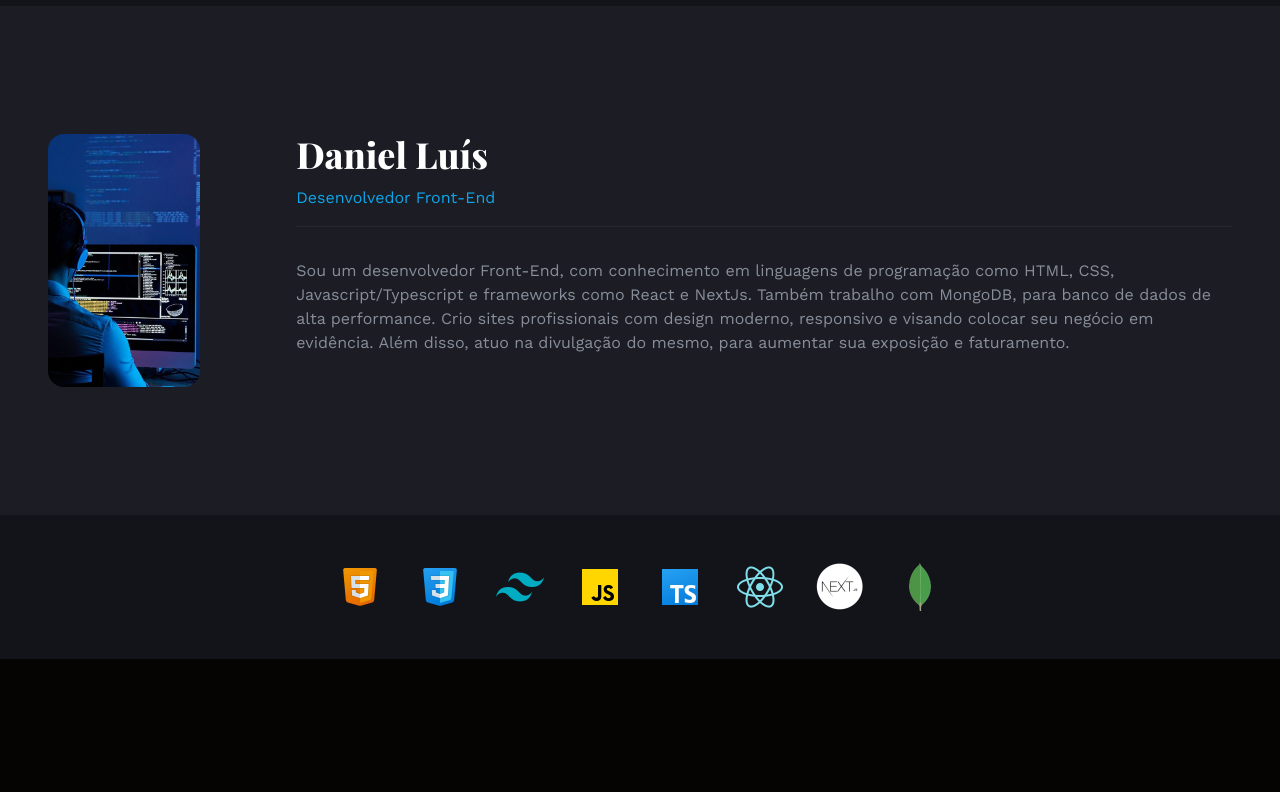
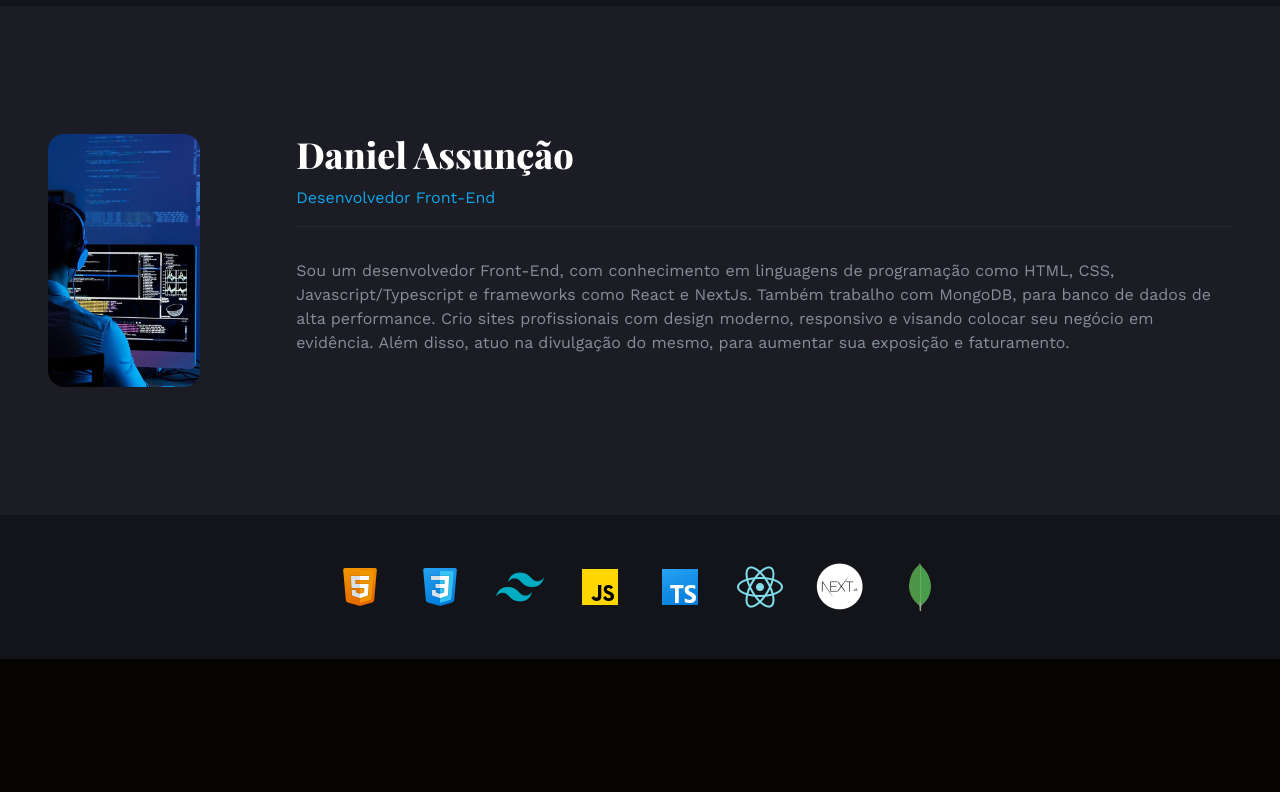
Before and after one commit to danielluis07/meuportfolio, a React (Create React App) app: page / in a window 1280 px wide. Shown: the part 820-1612 px from the top of the page. Built offline with nearby package versions, Linux system fonts and the light colour scheme; a web font is replaced by a local one.

Commit message:
Update About.jsx

```diff
--- a/src/components/About.jsx
+++ b/src/components/About.jsx
@@ -34,7 +34,7 @@ const About = () => {
                   visible: { opacity: 1, x: 0 },
                 }}>
                 <h2 className="text-3xl lg:text-4xl font-medium lg:font-extrabold mb-3">
-                  Daniel Luís
+                  Daniel Assunção
                 </h2>
                 <p className="mb-4 text-sky-500">Desenvolvedor Front-End</p>
                 <hr className="mb-8 opacity-5" />
```
